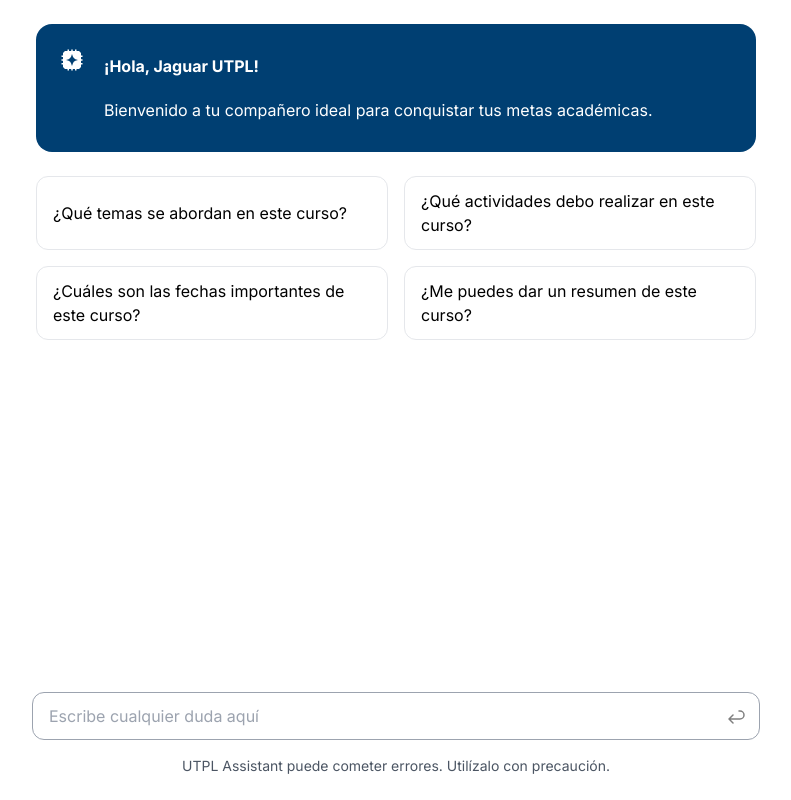
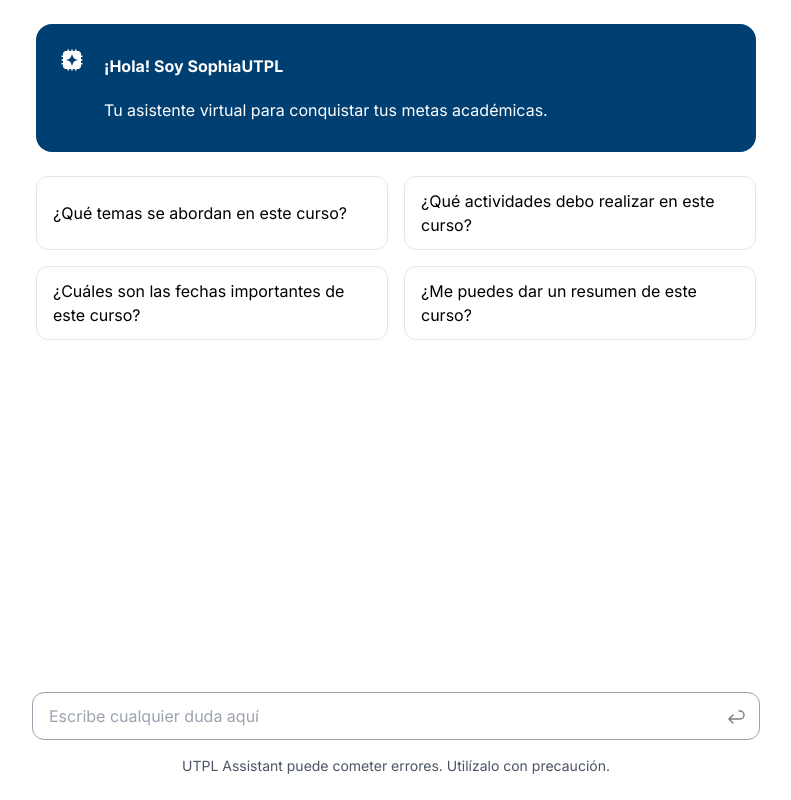
Before and after one commit to Ediloja/custom-chatbot, a Next.js app: page / in a window 1280 px wide. Shown: the whole page, without its empty margins (244-1035 px from the left). Built offline with nearby package versions, Linux system fonts and the light colour scheme.

Commit message:
style: ajustar mensaje inicial del chatbot y color de los enlaces

```diff
--- a/app/page.tsx
+++ b/app/page.tsx
@@ -32,9 +32,9 @@ export default function Page() {
             {
                 id: "0",
                 role: "system",
-                content: `**¡Hola, Jaguar UTPL!**
+                content: `**¡Hola! Soy SophiaUTPL**
 
-Bienvenido a tu compañero ideal para conquistar tus metas académicas.`,
+Tu asistente virtual para conquistar tus metas académicas.`,
             },
         ],
 
--- a/app/ui/chat.tsx
+++ b/app/ui/chat.tsx
@@ -27,7 +27,7 @@ export default function Chat({ content, role }: Message) {
                                     href={href}
                                     target="_blank"
                                     rel="noopener noreferrer"
-                                    className="text-blue-500 underline hover:text-blue-700"
+                                    className="text-blue-400 underline hover:text-blue-600"
                                 >
                                     {children}
                                 </a>
```
